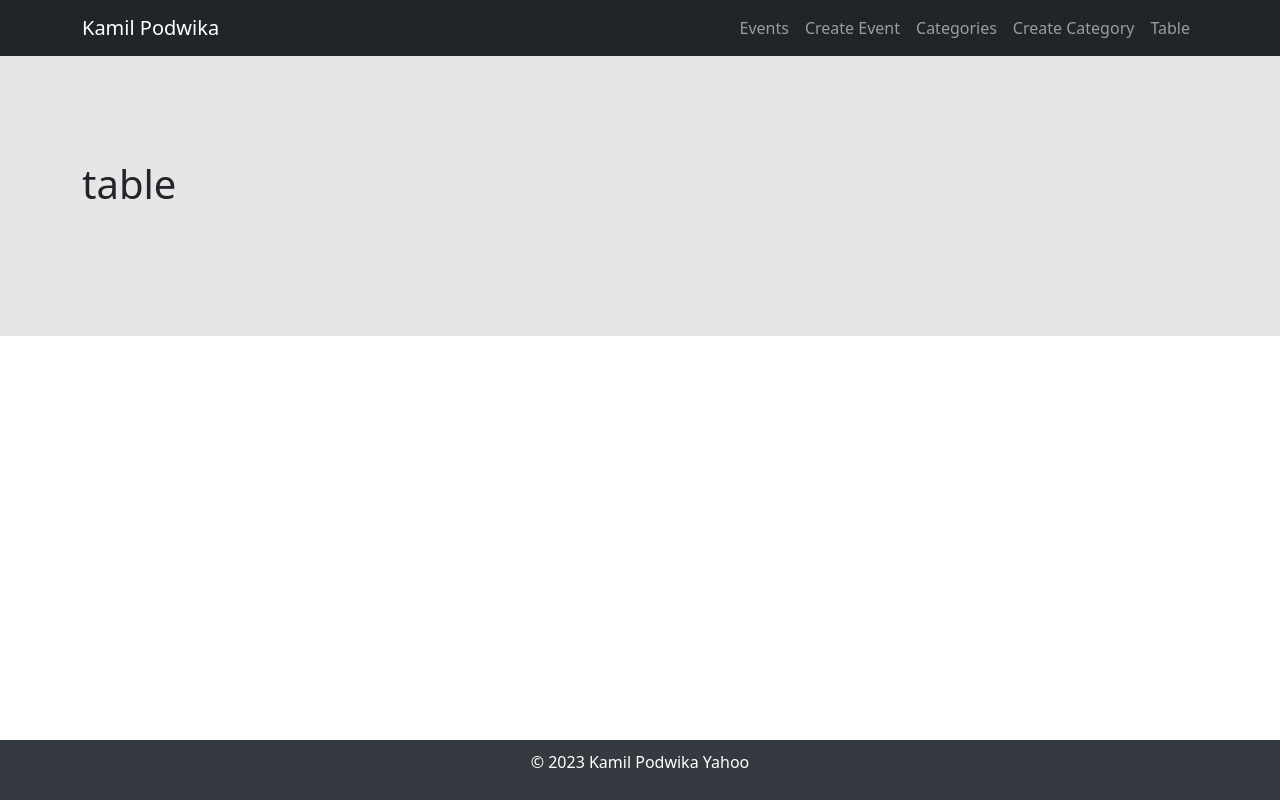
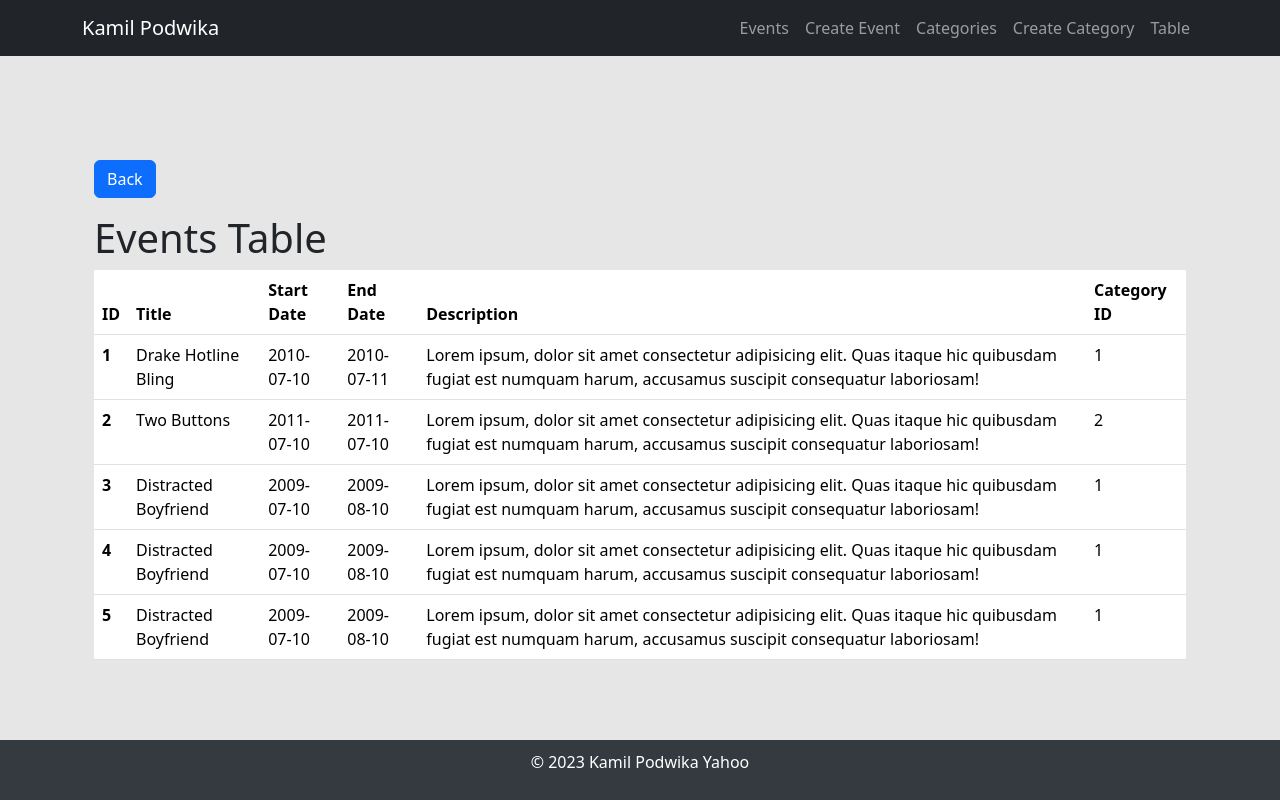
Before and after one commit to KamilPo/my_app, a React (Create React App) app: page /table in a window 1280 px wide. Built offline with nearby package versions, Linux system fonts and the light colour scheme.

Commit message:
add table

```diff
--- a/src/App.js
+++ b/src/App.js
@@ -10,10 +10,32 @@ import { useLocalStorage } from './useLocalStorage';
 import eventsData from './data/eventsData';
 import categoriesData from './data/categoriesData';
 import Category from './pages/Category';
+import Table from './pages/Table';
 
 function App() {
   const [events, setEvents] = useLocalStorage("events", eventsData)
   const [categories, setCategories] = useLocalStorage("categories", categoriesData)
+
+  // function appCreateEvent(eventData) {
+  //   //todo change this nextEventId
+  //   console.log(eventData)
+  //   const eventId = Math.max.apply(Math, (events.map(id => id.id)))
+	// 	console.log(eventId)
+	// 	const newEventIndex = eventId + 1
+	// 	setEvents(prevState => {
+	// 		return [...prevState,
+	// 		{
+	// 			"id": newEventIndex,
+	// 			"startDate": eventData.startDate,
+	// 			"endDate": eventData.endDate,
+	// 			"title": eventData.title,
+	// 			"description": eventData.description,
+  //       "url": eventData.url,
+  //       "categoryId": eventData.categoryId
+	// 		}]
+	// 	}
+	// 	)
+	// }
 
   return (
   <BrowserRouter>
@@ -26,7 +48,7 @@ function App() {
         <Route path={"/categories"} element={<Categories categories={categories}/>}></Route>
         <Route path={"/categories/:id"} element={<Category events={events} categories={categories} setCategories={setCategories}/>}></Route>
         <Route path={"/createCategory"} element={<CreateCategory categories={categories} setCategories={setCategories}/>}></Route>
-        <Route path={"/table"} element={<h1>table</h1>}></Route>
+        <Route path={"/table"} element={<Table events={events} categories={categories}/>}></Route>
       </Route>
     </Routes>
 
--- /dev/null
+++ b/src/pages/Table.js
@@ -0,0 +1,38 @@
+import React from "react";
+import { Link } from "react-router-dom";
+
+
+export default function Table(props) {
+  const eventsCards = props.events.map((event) => (
+    <tr key={event.id}>
+      <th scope="row">{event.id}</th>
+      <td>{event.title}</td>
+      <td>{event.startDate}</td>
+      <td>{event.endDate}</td>
+      <td>{event.description}</td>
+      <td>{event.categoryId}</td>
+    </tr>
+  ));
+
+  return (
+    <div className="container mt-5">
+        <Link to="/events" className="btn btn-primary mb-3">
+        Back
+      </Link>
+      <h1>Events Table</h1>
+      <table className="table">
+        <thead>
+          <tr>
+            <th scope="col">ID</th>
+            <th scope="col">Title</th>
+            <th scope="col">Start Date</th>
+            <th scope="col">End Date</th>
+            <th scope="col">Description</th>
+            <th scope="col">Category ID</th>
+          </tr>
+        </thead>
+        <tbody>{eventsCards}</tbody>
+      </table>
+    </div>
+  );
+}
```
